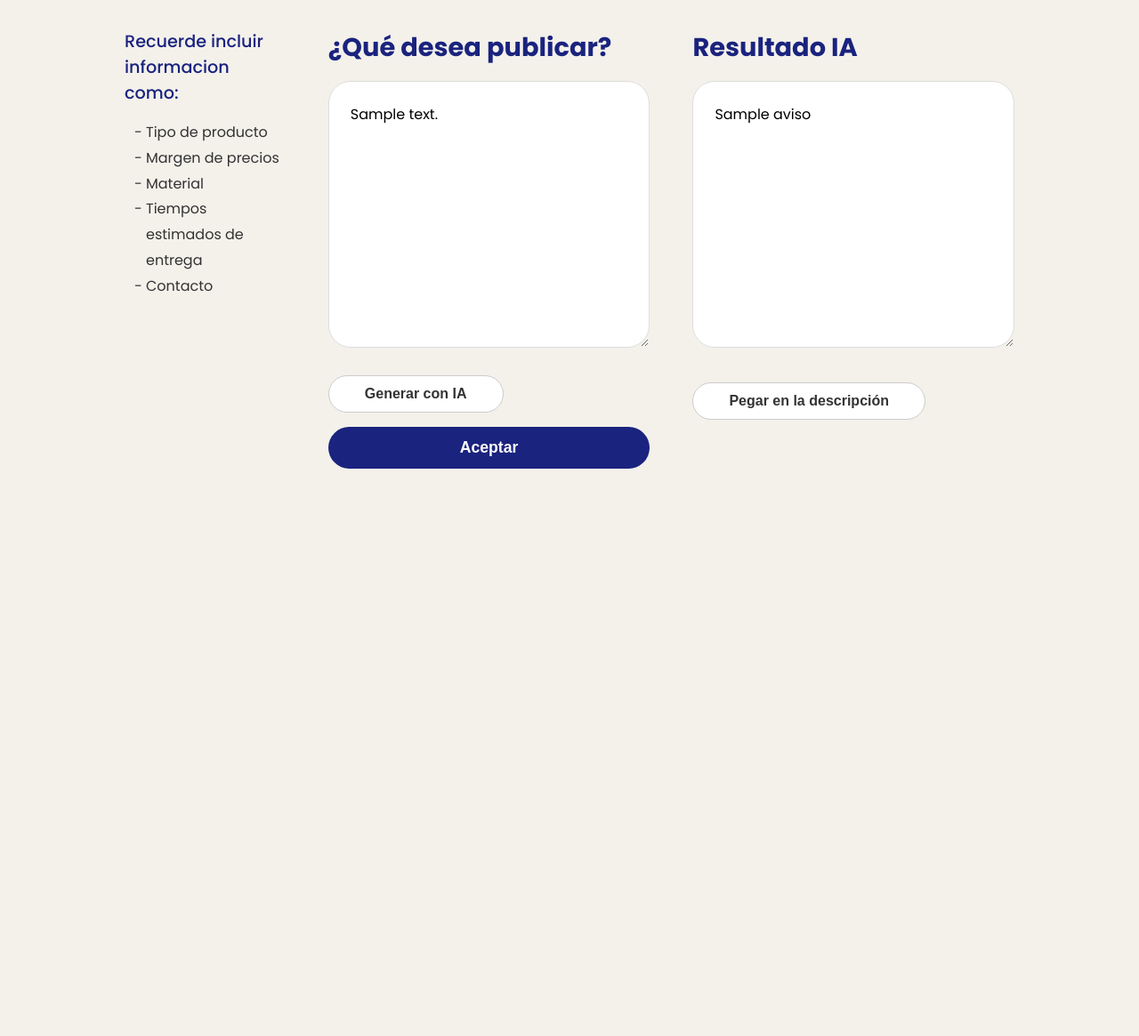
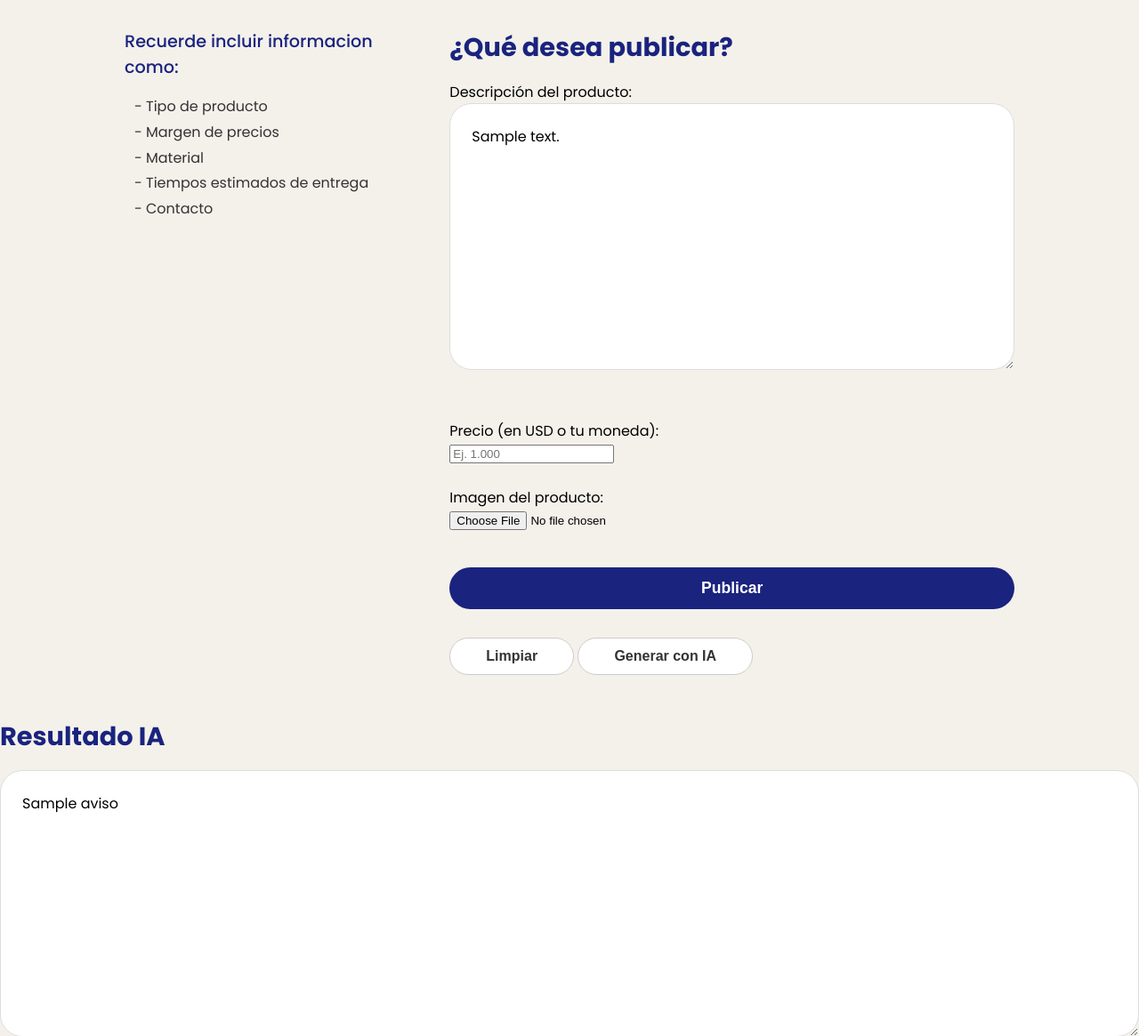
Before and after one commit to trufas-choco/GitJob, a Django app: template OficiosYA/app/templates/publicar.html in a window 1280 px wide. Shown: the part 133-1298 px from the top of the page at 89% size. Before the commit the page ends 660 px from the top, so only its background shows below. Run offline with Django 5.2, Linux system fonts and the light colour scheme; the template is opened without the code that fills it: most values are stand-ins (such as "Sample title", 1, 10 or a date in 2020).

Commit message:
ya no me da error si quiero subir foto

```diff
--- a/OficiosYA/OficiosYA/settings.py
+++ b/OficiosYA/OficiosYA/settings.py
@@ -127,7 +127,7 @@ USE_TZ = True
 # https://docs.djangoproject.com/en/5.2/ref/settings/#default-auto-field
 
 DEFAULT_AUTO_FIELD = 'django.db.models.BigAutoField'
-import os
+
 
 MEDIA_URL = '/media/'
 MEDIA_ROOT = os.path.join(BASE_DIR, 'media')
--- a/OficiosYA/app/models.py
+++ b/OficiosYA/app/models.py
@@ -1,8 +1,7 @@
 from django.db import models
 from django.contrib.auth.models import User
 
-
-class producto(models.Model):
+class Producto(models.Model):
     usuario= models.ForeignKey(User, on_delete=models.CASCADE)
     nombre= models.CharField(max_length=50)
     precio= models.DecimalField(max_digits=10,decimal_places=2)
--- a/OficiosYA/app/templates/publicar.html
+++ b/OficiosYA/app/templates/publicar.html
@@ -34,16 +34,26 @@
             </aside>
 
             <!-- tu formulario -->
+
             <form class="publicar-form" action="{% url 'publicar' %}" method="POST" enctype="multipart/form-data">
                 {% csrf_token %}
                 <h2>¿Qué desea publicar?</h2>
 
-                <textarea id="descripcion" name="descripcion"
-                    placeholder="Escriba aquí la descripción de su producto">{{ descripcion }}</textarea>
+                <label for="descripcion">Descripción del producto:</label><br>
+                <textarea id="descripcion" name="descripcion" rows="4" placeholder="Escriba aquí la descripción de su producto...">{{ descrpcion }}</textarea><br><br>
 
                 <!-- … tu selector de imágenes y botones … -->
-                <button type="submit" class="btn-secondary">Generar con IA</button>
-                <button type="submit" class="btn-primary" formmethod="get" formaction="home.html">Aceptar</button>
+                <label for="precio">Precio (en USD o tu moneda):</label><br>
+                <input type="number" id="precio" name="precio" step="1000" placeholder="Ej. 1.000" required><br><br>
+
+                <label for="imagen">Imagen del producto:</label><br>
+                <input type="file" id="imagen" name="imagen" accept="image/*" required><br><br>
+
+                <div style="display:flex; gap:10px;"></div>
+                  <button type="submit" class="btn-primary">Publicar</button>
+                  <button type="button" class="btn-secondary" onclick="document.getElementById('descripcion').value = '';">Limpiar</button>
+                  <button type="submit" class="btn-secondary">Generar con IA</button>
+                </div>
             </form>
 
             {% if error %}
```
Also changed, not shown: OficiosYA/app/views.py (+16 -3 lines).
